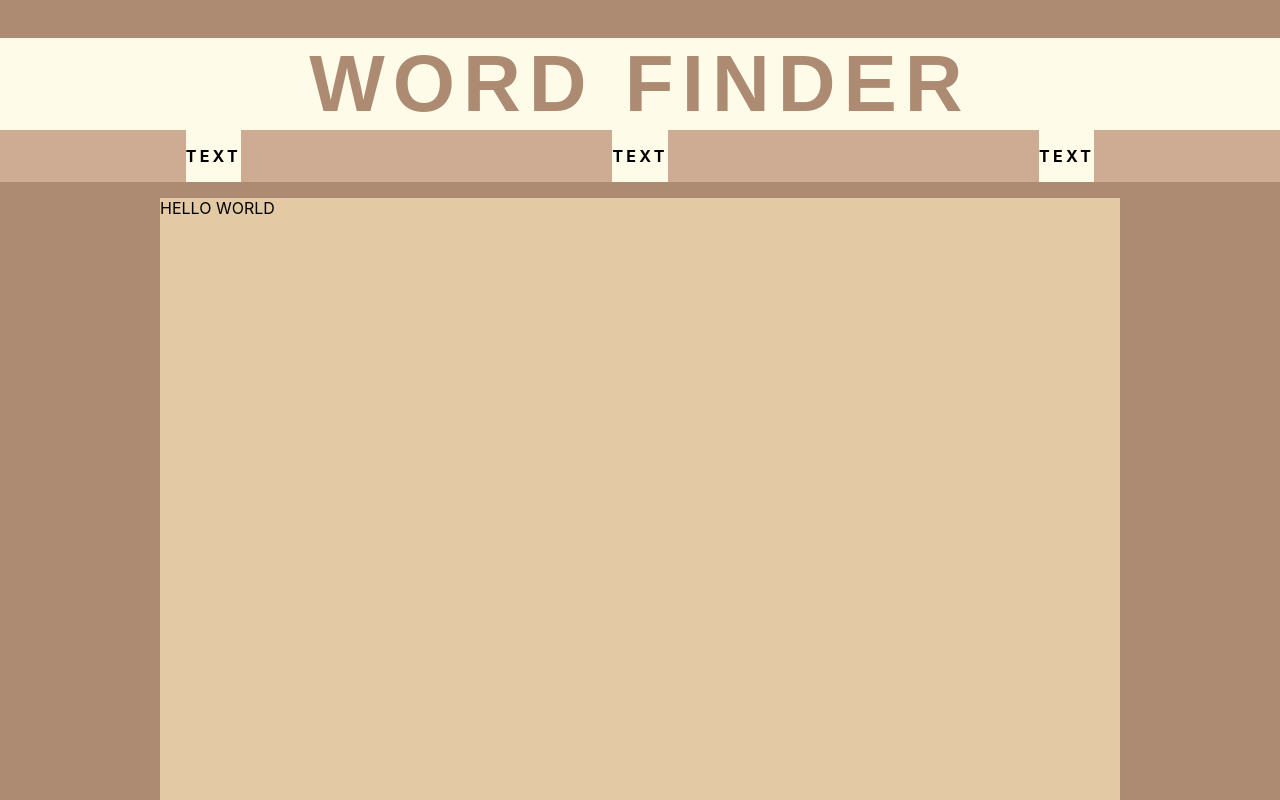
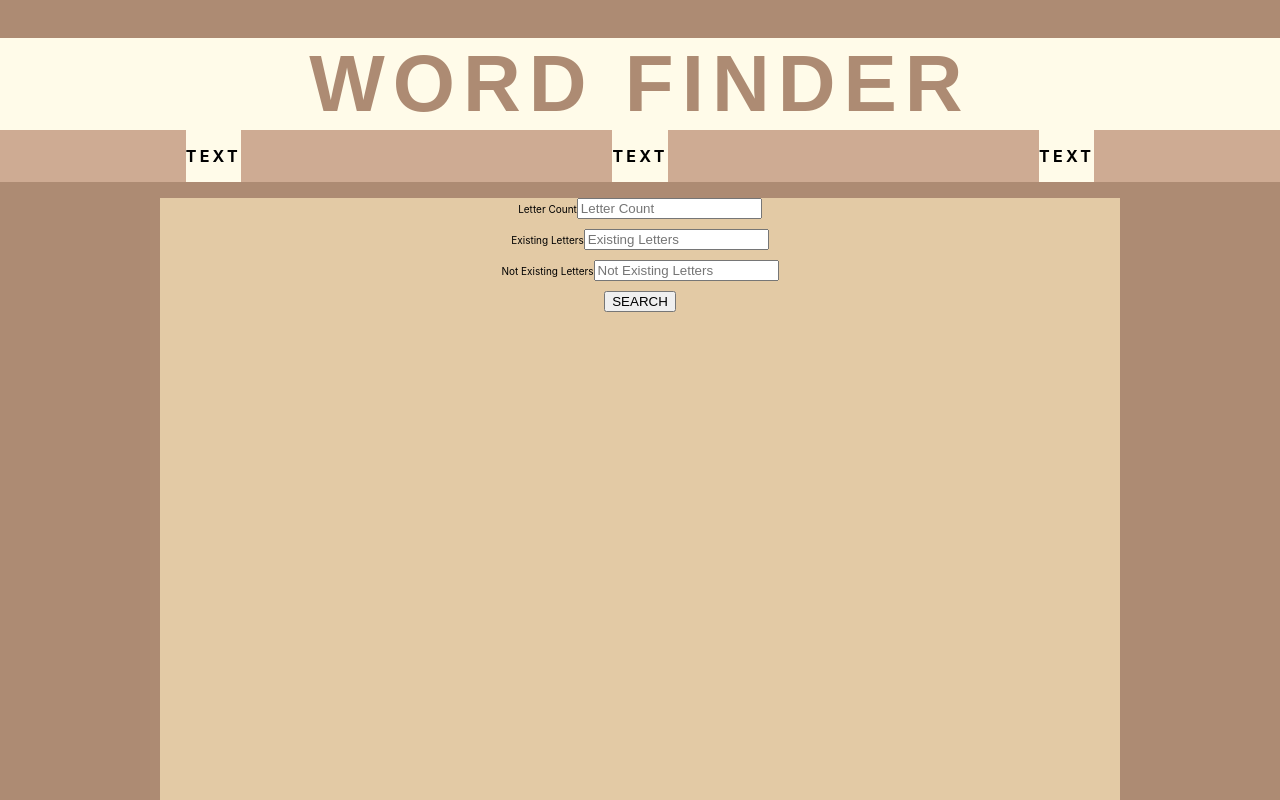
Before and after one commit to berke-cura/word-finder-fe, a React (Create React App) app: page / in a window 1280 px wide. Built offline with nearby package versions, Linux system fonts and the light colour scheme.

Commit message:
Added: Inputs for search

```diff
--- a/package.json
+++ b/package.json
@@ -6,12 +6,14 @@
     "@testing-library/jest-dom": "^5.16.4",
     "@testing-library/react": "^12.1.4",
     "@testing-library/user-event": "^13.5.0",
+    "formik": "^2.2.9",
     "react": "^18.0.0",
     "react-dom": "^18.0.0",
     "react-router-dom": "^6.3.0",
     "react-scripts": "5.0.0",
     "styled-components": "^5.3.5",
-    "web-vitals": "^2.1.4"
+    "web-vitals": "^2.1.4",
+    "yup": "^0.32.11"
   },
   "scripts": {
     "start": "react-scripts start",
--- a/src/App.js
+++ b/src/App.js
@@ -1,25 +1,20 @@
 import './App.css';
 import * as Styled from './style'
-import { Title } from './components'
-import { NavBar } from './components'
 import { SectionContainer } from './components'
 import { Sticky } from './components'
+import { SearchWord } from './components'
 
 
 
 const App = () => {
 
   return (
+
     <Styled.Container>
       <Sticky/>
-      {/* <Title/>
-      <NavBar/>
-      </Sticky> */}
       <SectionContainer>
+        <SearchWord/>
       </SectionContainer>
-
-
-
     </Styled.Container>
   )
 }
--- a/src/components/index.js
+++ b/src/components/index.js
@@ -2,3 +2,4 @@ export { default as Title } from './title'
 export { default as NavBar } from './navbar'
 export { default as SectionContainer } from './sectionContainer'
 export { default as Sticky } from './sticky'
+export { default as SearchWord } from './searchWord'
--- a/src/components/navbar/style.js
+++ b/src/components/navbar/style.js
@@ -10,6 +10,7 @@ export const Bar = styled.div`
     color: black;
     font-weight: bold;
     padding: auto;
+
 `
 
 export const Section1 = styled.div`
--- /dev/null
+++ b/src/components/searchWord/index.js
@@ -0,0 +1,71 @@
+import * as Styled from './style'
+import React, { useState } from 'react';
+
+
+const SearchWord =  () => {
+
+
+    const [searchInfo, setSearchInfo] = useState({
+        letterCount: "",
+        existLetters: "",
+        notExistLet: "",
+    });
+
+    const handleChange = (event) => {
+        setSearchInfo({ ...searchInfo, [event.target.name]: event.target.value });
+    };
+
+    const handleSubmit = (event) => {
+        // prevents the submit button from refreshing the page
+        event.preventDefault();
+        console.log(searchInfo);
+      };
+
+
+    function renderInputs(value){
+        const inputs=[];
+        for(let i=0; i<value; i++){
+          inputs.push(
+          <div><label>{(i+1) + ".Letter"}</label><input type="text" name={(i+1)} key={i+1}
+          onChange={handleChange} placeholder={(i+1) + ". Letter" }/></div>
+          )
+        }
+        return inputs;
+       }
+
+    return (
+        <Styled.Form>
+            <label>Letter Count</label>
+            <input
+            type="text"
+            name="letterCount"
+            placeholder="Letter Count"
+            value={searchInfo.letterCount}
+            onChange={handleChange}
+          /><p/>
+
+            <label>Existing Letters</label>
+          <input
+            type="text"
+            name="existLetters"
+            placeholder="Existing Letters"
+            value={searchInfo.existLetters}
+            onChange={handleChange}
+          /><p/>
+
+         <label>Not Existing Letters</label>
+          <input
+            type="text"
+            name="notExistLet"
+            placeholder="Not Existing Letters"
+            value={searchInfo.notExistLet}
+            onChange={handleChange}
+          />
+        <div>{renderInputs(searchInfo.letterCount)}</div>
+
+          <p/>
+            <button onClick={handleSubmit}>SEARCH</button>
+        </Styled.Form>
+    )
+}
+export default SearchWord
--- /dev/null
+++ b/src/components/searchWord/style.js
@@ -0,0 +1,13 @@
+import styled from 'styled-components'
+
+
+export const Form = styled.div`
+  display: block;
+    color: black;
+    font-size: 10px;
+
+    &:focus {
+  outline: none;
+}
+
+`
--- a/src/components/sectionContainer/index.js
+++ b/src/components/sectionContainer/index.js
@@ -1,4 +1,6 @@
 import * as Styled from './style'
+import {SearchWord} from '../../components'
+
 
 
 const SectionContainer =  () => {
@@ -6,7 +8,8 @@ const SectionContainer =  () => {
     return (
         <Styled.Background>
             <Styled.Box>
-                <p>HELLO WORLD</p>
+                <p></p>
+                <SearchWord/>
             </Styled.Box>
         </Styled.Background>
     )
--- a/src/components/sectionContainer/style.js
+++ b/src/components/sectionContainer/style.js
@@ -10,8 +10,10 @@ export const Box = styled.div`
     @media screen and (max-width: 768px) {
         width: 85%;
     }
+    text-align: center;
     width: 75%;
     height: 100vh;
     margin: auto;
     background-color: #E3CAA5;
+
 `
--- a/src/components/sticky/index.js
+++ b/src/components/sticky/index.js
@@ -1,4 +1,3 @@
-import * as Styled from './style'
 import {Title} from '../../components'
 import {NavBar} from '../../components'
 
--- a/src/components/title/index.js
+++ b/src/components/title/index.js
@@ -4,7 +4,7 @@ const Title =  () => {
 
     return (
        <Styled.TitleBox>
-           <Styled.title>WORD FINDER</Styled.title>
+           <Styled.Title>WORD FINDER</Styled.Title>
            </Styled.TitleBox>
     )
 }
--- a/src/components/title/style.js
+++ b/src/components/title/style.js
@@ -10,7 +10,7 @@ export const TitleBox = styled.div`
     background-color: #FFFBE9;
 `
 
-export const title = styled.div`
+export const Title = styled.div`
     @media screen and (max-width: 767px) {
         font-size: 12vmin;
         letter-spacing: 0em;
```
Also changed, not shown: 1 other file (tests, documents, lock files or other folders).
